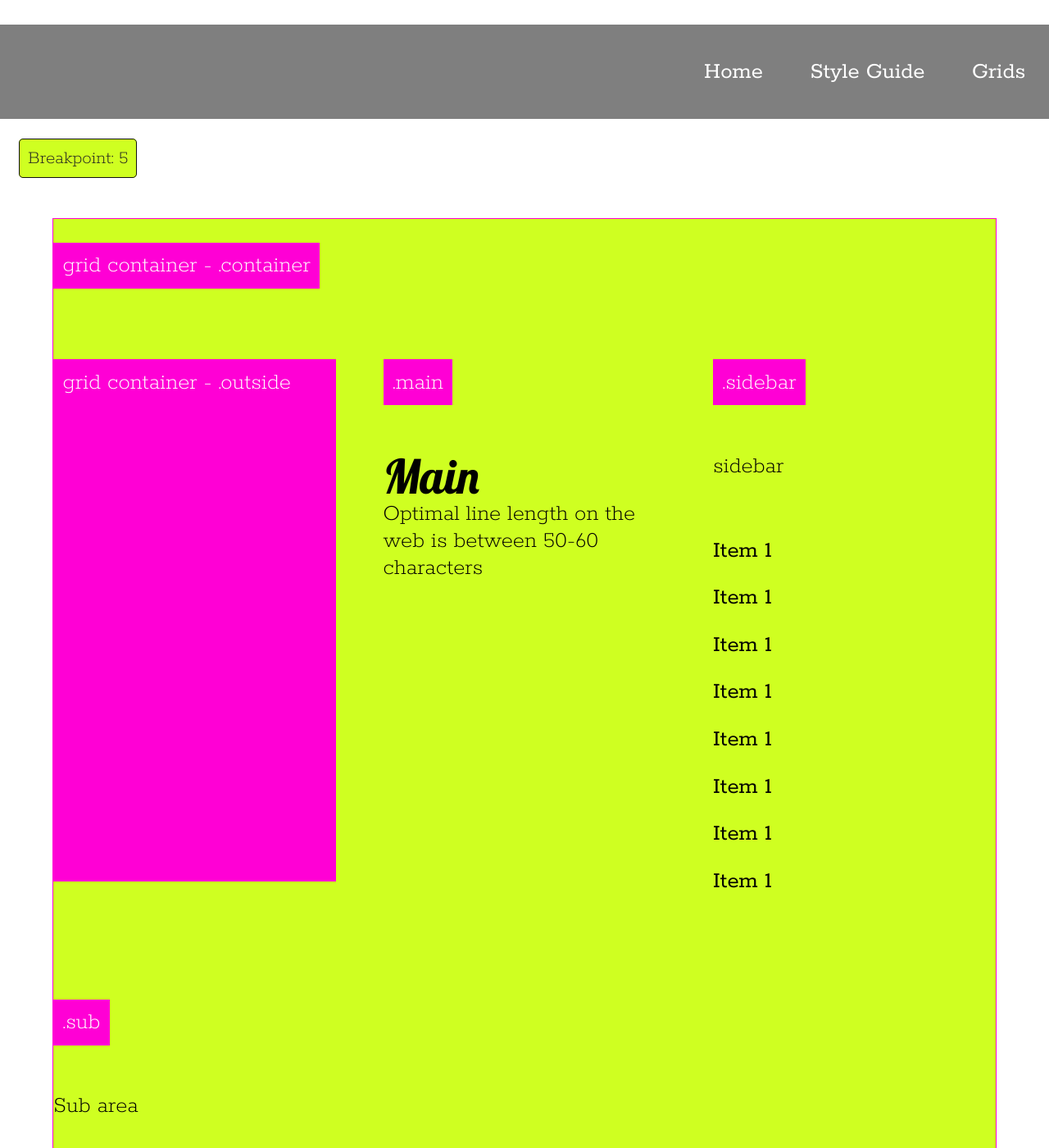
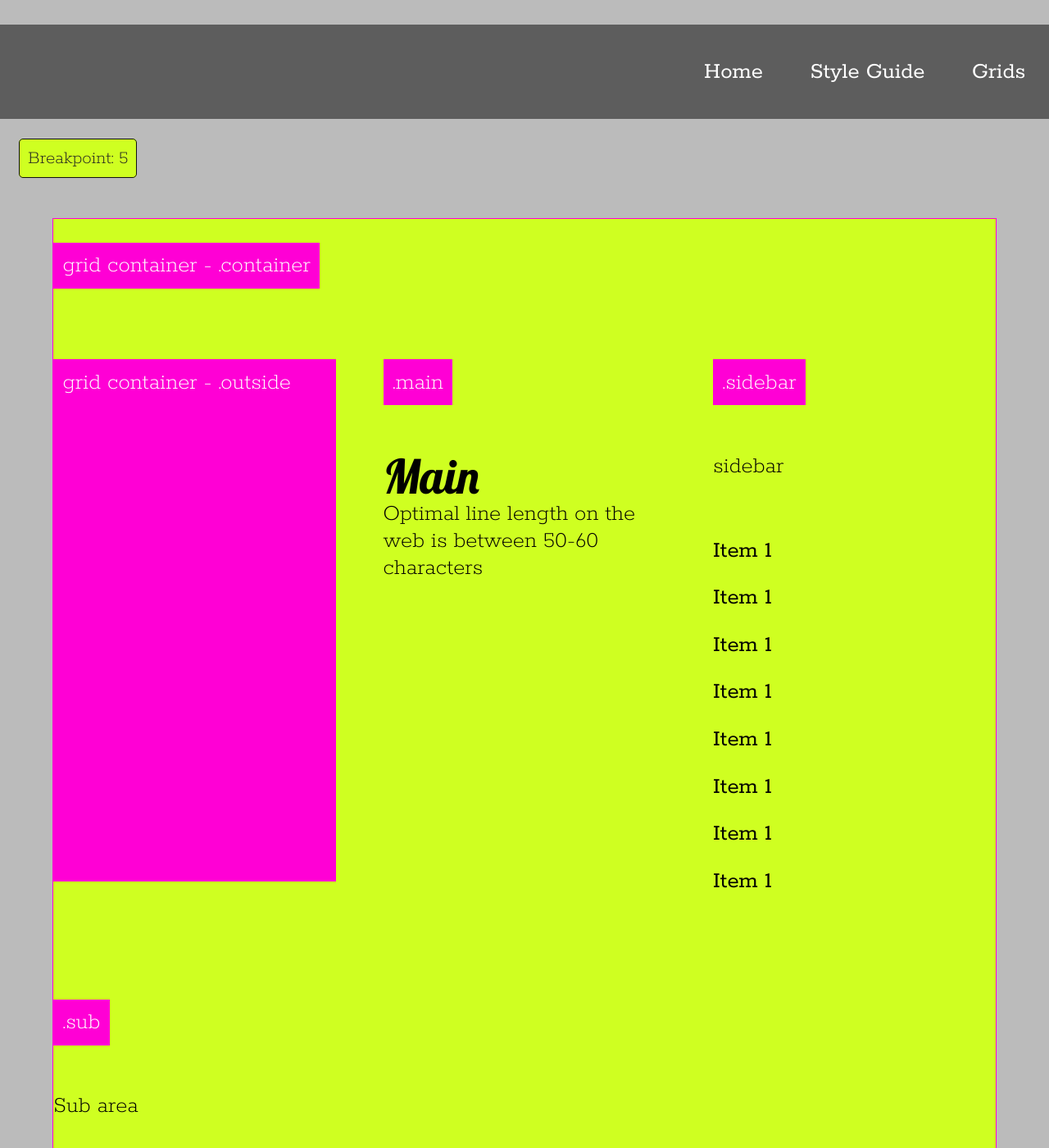
Before and after one commit to JamesGold/test, a Jekyll site: the page built from styleguide/grids-test.html, in a window 1280 px wide and 1400 px high. Shown: the whole window at 82% size. Built offline with Jekyll 4.4.1, drawn with Linux system fonts in a browser that asks for light colours.

Commit message:
grid messing

```diff
--- a/assets/scss/scafolding/_layout.scss
+++ b/assets/scss/scafolding/_layout.scss
@@ -4,6 +4,8 @@ html{
 	word-break: normal;
 	transition: all .5s;
 	font-size:100%;
+
+	background: #bbb;
 
 	@include breakpoint(break1) {font-size:1.1em;}
 	@include breakpoint(break2) {font-size:1.2em;}
@@ -70,11 +72,11 @@ body{
 		grid-template-columns: 1fr 1fr 1fr;
 		grid-gap:1em;
 		grid-template-areas:
-		"a a b"
-		"a a b"
-		"a a b"
-		"c c c"
-		"d d d";
+		"a a a b"
+		"a a a b"
+		"a a a b"
+		"c c c c"
+		"d d d d";
 		}
 
 	@include breakpoint(break2) {}
--- a/assets/style.css
+++ b/assets/style.css
@@ -613,6 +613,7 @@ html {
   -webkit-transition: all .5s;
   transition: all .5s;
   font-size: 100%;
+  background: #bbb;
   /* 450px / 16px = 28.125em */
   /* 560px / 16px = 35em */
   /* 768px / 16px = 48em */
@@ -708,7 +709,7 @@ body {
       -ms-grid-columns: 1fr 1fr 1fr;
           grid-template-columns: 1fr 1fr 1fr;
       grid-gap: 1em;
-          grid-template-areas: "a a b" "a a b" "a a b" "c c c" "d d d"; } }
+          grid-template-areas: "a a a b" "a a a b" "a a a b" "c c c c" "d d d d"; } }
   @media only screen and (min-width: 48em) {
     .outside {
       display: -ms-grid;
```
Also changed, not shown: Gemfile.lock, styleguide/grids-test.html (line endings or trailing spaces), 1 other file.
